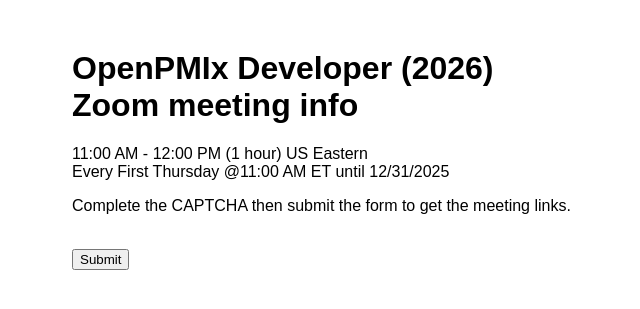
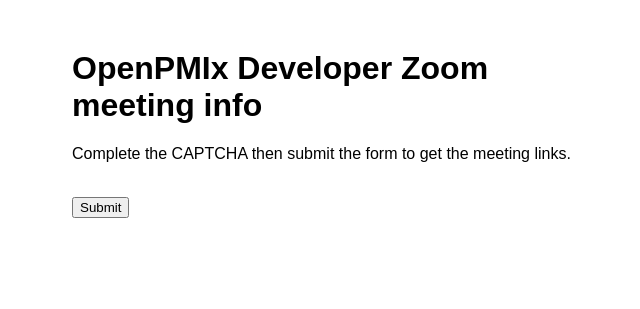
Before and after one commit to openpmix/openpmix.github.io, a Jekyll site: the page captcha/index.html, which Jekyll copies as it is, in a window 1280 px wide. Shown: the top 309 px of the page, without its empty margins (318-958 px from the left). Built offline with Jekyll 4.4.1, drawn with Linux system fonts in a browser that asks for light colours.

Commit message:
captcha: avoid repeat of date/time on landing page (index.html)
Signed-off-by: Thomas Naughton <naughtont@ornl.gov>

```diff
--- a/captcha/index.html
+++ b/captcha/index.html
@@ -3,7 +3,7 @@
 <head>
     <meta charset="UTF-8">
     <meta name="viewport" content="width=device-width, initial-scale=1.0">
-    <title>OpenPMIx Developer (2026) Zoom meeting info</title>
+    <title>OpenPMIx Developer Zoom meeting info</title>
     <script src="https://js.hcaptcha.com/1/api.js" async defer></script>
     <style>
         body {
@@ -27,11 +27,7 @@
 </head>
 <body>
     <div class="container">
-        <h1>OpenPMIx Developer (2026) Zoom meeting info</h1>
-        <p>
-        11:00 AM - 12:00 PM (1 hour) US Eastern<br>
-        Every First Thursday @11:00 AM ET until 12/31/2025
-        </p>
+        <h1>OpenPMIx Developer Zoom meeting info</h1>
         <p>
         Complete the CAPTCHA then submit the form to get the meeting links.
         </p>
```
